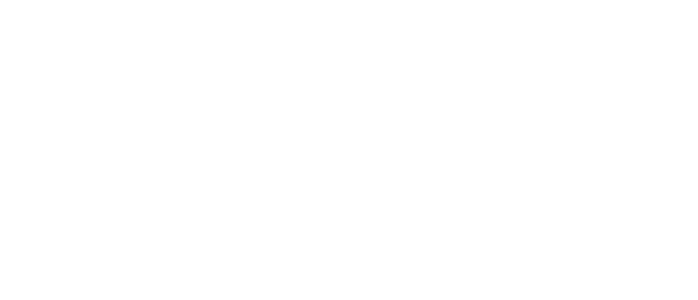
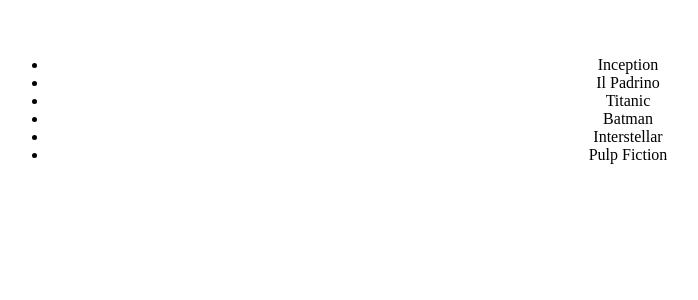
Before and after one commit to AndreaCatapano/react-movie-filter, a React (Vite) app: page / in a window 1280 px wide. Shown: the top 300 px of the page, without its empty margins (32-730 px from the left). Built offline with nearby package versions, Linux system fonts and the light colour scheme.

Commit message:
feat: created movies.js and added in app.jsx

```diff
--- a/src/App.jsx
+++ b/src/App.jsx
@@ -8,8 +8,15 @@
 
 function App() {
 
+  const [movies, setMovies] = useState(moviesData);
+
   return (
     <>
+      <ul>
+        {movies.map((movie, index) => (
+          <li key={index}>{movie.title}</li>
+        ))}
+      </ul>
     </>
   )
 }
--- a/src/data/movies.js
+++ b/src/data/movies.js
@@ -1,4 +1,3 @@
-
 const movies = [
 
     { title: 'Inception', genre: 'Fantascienza' },
```
